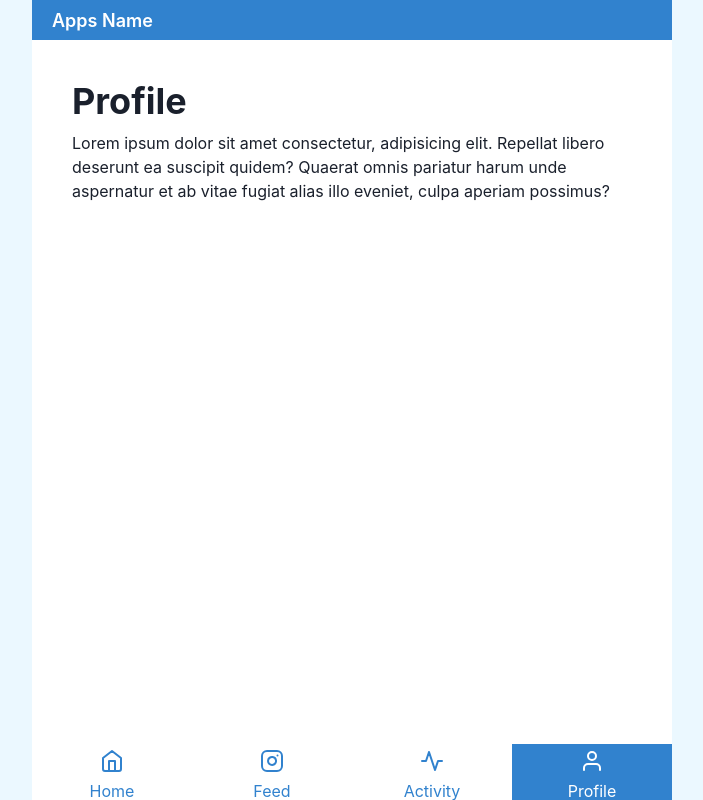
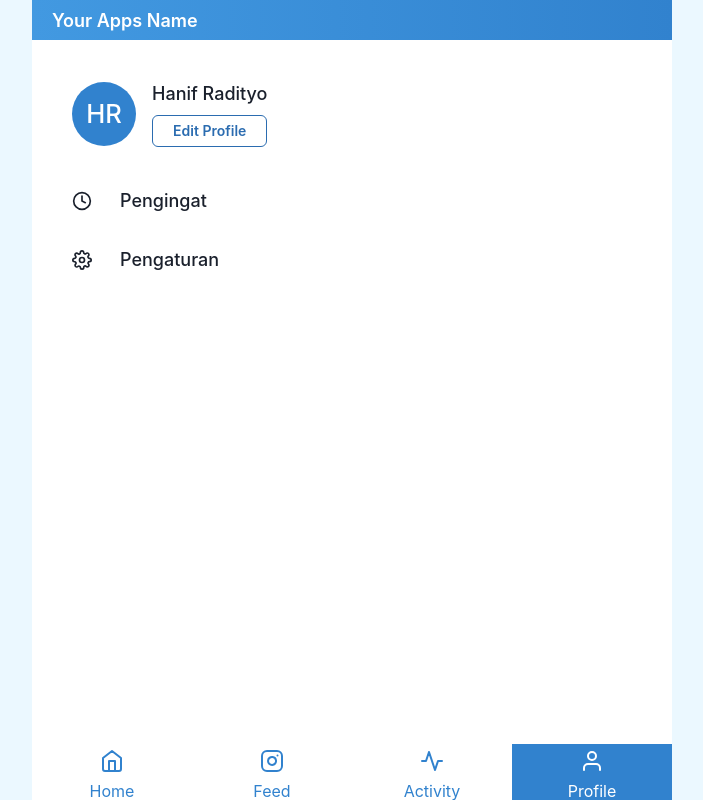
Before and after one commit to tetradatateknologi/chakra-pwa-kit, a React (Vite) app: page /profile in a window 1280 px wide. Shown: the whole page, without its empty margins (288-991 px from the left). Built offline with nearby package versions, Linux system fonts and the light colour scheme.

Commit message:
template mvp ok

```diff
--- /dev/null
+++ b/src/components/other/card-blog-post.tsx
@@ -0,0 +1,52 @@
+import {
+  Box,
+  Center,
+  Heading,
+  Image,
+  Stack,
+  Text,
+  useColorModeValue
+} from '@chakra-ui/react'
+
+export default function CardBlogPost() {
+  return (
+    <Center py={6}>
+      <Box
+        maxW={'445px'}
+        w={'full'}
+        bg={useColorModeValue('white', 'gray.900')}
+        boxShadow={'2xl'}
+        rounded={'md'}
+        p={6}
+        overflow={'hidden'}
+      >
+        <Box h={'210px'} bg={'gray.100'} mt={-6} mx={-6} mb={6} pos={'relative'}>
+          <Image
+            src='https://images.unsplash.com/photo-1515378791036-0648a3ef77b2?ixid=MXwxMjA3fDB8MHxwaG90by1wYWdlfHx8fGVufDB8fHw%3D&ixlib=rb-1.2.1&auto=format&fit=crop&w=1350&q=80'
+          />
+        </Box>
+        <Stack>
+          <Text
+            color={'blue.500'}
+            textTransform={'uppercase'}
+            fontWeight={800}
+            fontSize={'sm'}
+            letterSpacing={1.1}>
+            Blog
+          </Text>
+          <Heading
+            color={useColorModeValue('gray.700', 'white')}
+            fontSize={'2xl'}
+            fontFamily={'body'}>
+            Boost your conversion rate
+          </Heading>
+          <Text color={'gray.500'}>
+            Lorem ipsum dolor sit amet, consetetur sadipscing elitr, sed diam nonumy
+            eirmod tempor invidunt ut labore et dolore magna aliquyam erat, sed diam
+            voluptua. At vero eos et accusam et justo duo dolores et ea rebum.
+          </Text>
+        </Stack>
+      </Box>
+    </Center>
+  )
+}
--- a/src/components/other/top-navigation.tsx
+++ b/src/components/other/top-navigation.tsx
@@ -7,7 +7,7 @@ import {
 export default function TopNavigation() {
   return (
     <Stack
-      bg={'blue.500'}
+      bgGradient='linear(to-l, blue.500, blue.400)'
       width={'100%'}
       height={'5vh'}
       color={'white'}
@@ -22,7 +22,7 @@ export default function TopNavigation() {
           fontSize={'lg'}
           fontWeight={'semibold'}
         >
-          Apps Name
+          Your Apps Name
         </Text>
       </Box>
     </Stack>
--- a/src/pages/public/feed.tsx
+++ b/src/pages/public/feed.tsx
@@ -1,4 +1,5 @@
-import { Text, Heading } from "@chakra-ui/react";
+import { Heading } from "@chakra-ui/react";
+import CardBlogPost from "../../components/other/card-blog-post";
 import MobileLayout from "../../layout/mobile-layout";
 
 export default function Feed() {
@@ -7,9 +8,9 @@ export default function Feed() {
       <Heading>
         Feed
       </Heading>
-      <Text>
-        Lorem ipsum dolor sit amet consectetur, adipisicing elit. Repellat libero deserunt ea suscipit quidem? Quaerat omnis pariatur harum unde aspernatur et ab vitae fugiat alias illo eveniet, culpa aperiam possimus?
-      </Text>
+      <CardBlogPost />
+      <CardBlogPost />
+      <CardBlogPost />
     </MobileLayout>
   )
 }
--- a/src/pages/public/home.tsx
+++ b/src/pages/public/home.tsx
@@ -1,12 +1,19 @@
-import { Text, Heading } from "@chakra-ui/react";
+import { Text } from "@chakra-ui/react";
 import MobileLayout from "../../layout/mobile-layout";
 
 export default function Home() {
   return (
     <MobileLayout>
-      <Heading>
-        Home
-      </Heading>
+      <Text
+        bgGradient='linear(to-l, blue.500, blue.400)'
+        bgClip='text'
+        fontSize='5xl'
+        lineHeight={1}
+        fontWeight='extrabold'
+        mb={5}
+      >
+        Mobile First Web App
+      </Text>
       <Text>
         Lorem ipsum dolor sit amet consectetur, adipisicing elit. Repellat libero deserunt ea suscipit quidem? Quaerat omnis pariatur harum unde aspernatur et ab vitae fugiat alias illo eveniet, culpa aperiam possimus?
       </Text>
--- a/src/pages/public/profile.tsx
+++ b/src/pages/public/profile.tsx
@@ -1,15 +1,55 @@
-import { Text, Heading } from "@chakra-ui/react";
+import {
+  Avatar,
+  Button,
+  HStack,
+  Icon,
+  Stack,
+  Text
+} from "@chakra-ui/react";
+import { FiClock, FiSettings } from "react-icons/fi";
 import MobileLayout from "../../layout/mobile-layout";
+import { useAlert } from "../../util/useAlert";
 
 export default function Profile() {
   return (
     <MobileLayout>
-      <Heading>
-        Profile
-      </Heading>
-      <Text>
-        Lorem ipsum dolor sit amet consectetur, adipisicing elit. Repellat libero deserunt ea suscipit quidem? Quaerat omnis pariatur harum unde aspernatur et ab vitae fugiat alias illo eveniet, culpa aperiam possimus?
-      </Text>
+      <Stack>
+        <HStack mb={5}>
+          <Avatar
+            name={'Hanif Radityo'}
+            bg={'blue.500'}
+            color={'white'}
+            size={'lg'}
+            mr={2}
+          />
+          <Stack>
+            <Text
+              fontSize={'lg'}
+              fontWeight={'medium'}
+            >
+              Hanif Radityo
+            </Text>
+            <Button size={'sm'} variant={'outline'} colorScheme={'blue'} onClick={() => {
+              useAlert.setErrorMessage("fitur ini masih dalam tahap pengembangan")
+            }}>
+              Edit Profile
+            </Button>
+          </Stack>
+        </HStack>
+
+        <HStack py={3}>
+          <Icon fontSize={'xl'} as={FiClock} mr={5} />
+          <Text fontSize={'lg'} fontWeight={'medium'}>
+            Pengingat
+          </Text>
+        </HStack>
+        <HStack py={3}>
+          <Icon fontSize={'xl'} as={FiSettings} mr={5} />
+          <Text fontSize={'lg'} fontWeight={'medium'}>
+            Pengaturan
+          </Text>
+        </HStack>
+      </Stack>
     </MobileLayout>
   )
 }
--- a/src/styles/global.css
+++ b/src/styles/global.css
@@ -1,7 +1,23 @@
 .bg-glass {
   background: rgba(255, 255, 255, 0.4);
-  border-radius: 16px;
   box-shadow: 0 4px 30px rgba(0, 0, 0, 0.1);
   backdrop-filter: blur(13.7px);
   -webkit-backdrop-filter: blur(13.7px);
 }
+
+/* Reset CSS Scrollbar */
+::-webkit-scrollbar-track {
+  -webkit-box-shadow: inset 0 0 0px rgba(0, 0, 0, 0.05);
+  background-color: #ffffff;
+}
+
+::-webkit-scrollbar {
+  width: 10px;
+  height: 10px;
+  background-color: #F5F5F5;
+}
+
+::-webkit-scrollbar-thumb {
+  -webkit-box-shadow: inset 0 0 6px rgba(0, 0, 0, 0.05);
+  background-color: #CBD5E0;
+}
--- a/src/util/useAlert.ts
+++ b/src/util/useAlert.ts
@@ -13,12 +13,20 @@ const init = () => {
   }
 };
 
-const setSuccessMessage = (message: string) => {
-  localStorage.setItem("success", message);
+const setSuccessMessage = (message: string, future: boolean = false) => {
+  if (future) {
+    localStorage.setItem("success", message);
+  } else {
+    toast.success(message);
+  }
 };
 
-const setErrorMessage = (message: string) => {
-  localStorage.setItem("error", message);
+const setErrorMessage = (message: string, future: boolean = false) => {
+  if (future) {
+    localStorage.setItem("error", message);
+  } else {
+    toast.error(message);
+  }
 };
 
 export const useAlert = {
```
